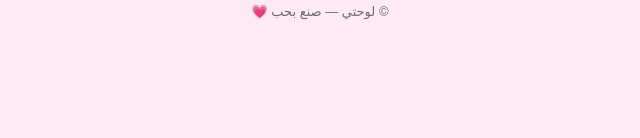
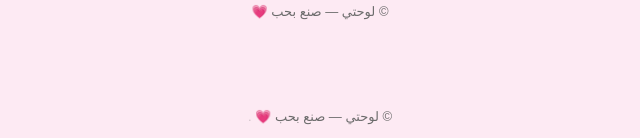
Before and after one commit to shamalem/law7aty, a Flask app: page / in a window 1280 px wide. Shown: the part 1123-1261 px from the top of the page, without its empty margins (320-960 px from the left). Before the commit the page ends 1143 px from the top, so only its background shows below. Run offline with Flask 3, Linux system fonts and the light colour scheme; data that the repository does not hold is empty; some libraries are stand-ins or nearby versions.

Commit message:
Update index.html

```diff
--- a/templates/index.html
+++ b/templates/index.html
@@ -160,4 +160,10 @@
     }
   </script>
 </body>
+  <div class="footer-mini">
+  <div class="muted">
+    © لوحتي — صنع بحب 💗
+    <a href="{{ url_for('admin_page') }}" style="text-decoration:none; color:inherit; opacity:0.3;">.</a>
+  </div>
+</div>
 </html>
```
